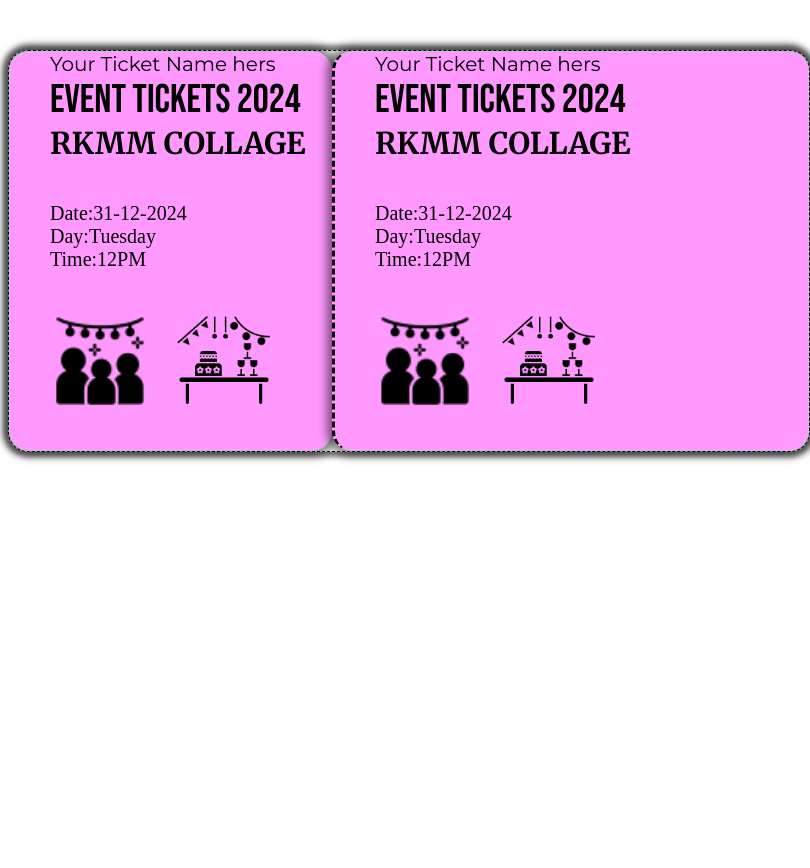
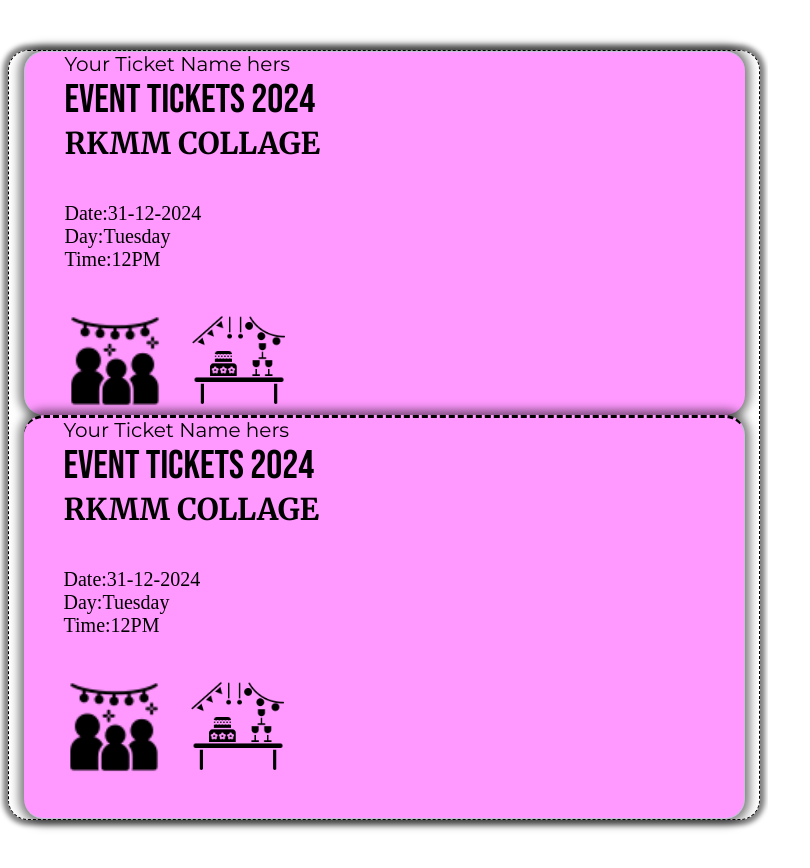
Before and after one commit to ShivaniEkshinge/collage-event-tickets, a plain HTML site: page index.html in a window 768 px wide. Shown: the whole page, 810 px wide, since content can reach past the window. Before the commit the page ends 800 px from the top, so only its background shows below. Drawn offline with Linux system fonts and the light colour scheme.

Commit message:
tablet size

```diff
--- a/index.html
+++ b/index.html
@@ -82,6 +82,30 @@
      padding-left: 20px;
      }
    }
+        /* Tablet*/
+        @media (min-width:601px) and (max-width:800px) {
+      .ticket-container{
+         flex-direction:column;
+         align-items:center;
+         height: auto;
+         width:auto ;
+     }
+     .part1{
+      width: 700px;
+      border-right:none;
+      border-bottom: none;
+     }
+     .part2{
+      width: 700px;
+      height: 400px;
+      border-left: none;
+      border-top: dashed;
+     }
+     .icon{
+     height: 100px;
+     padding-left: 20px;
+     }
+   }
     </style>
 </head>
 <body>
```
